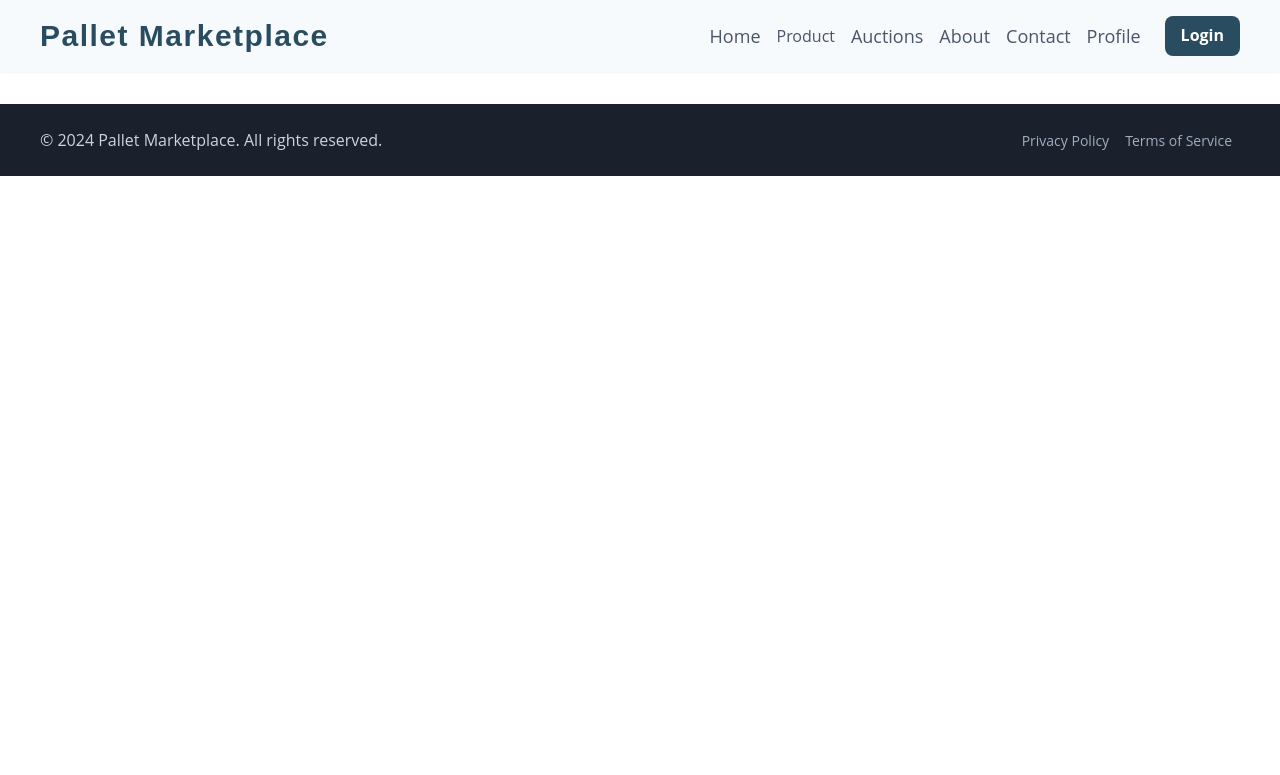
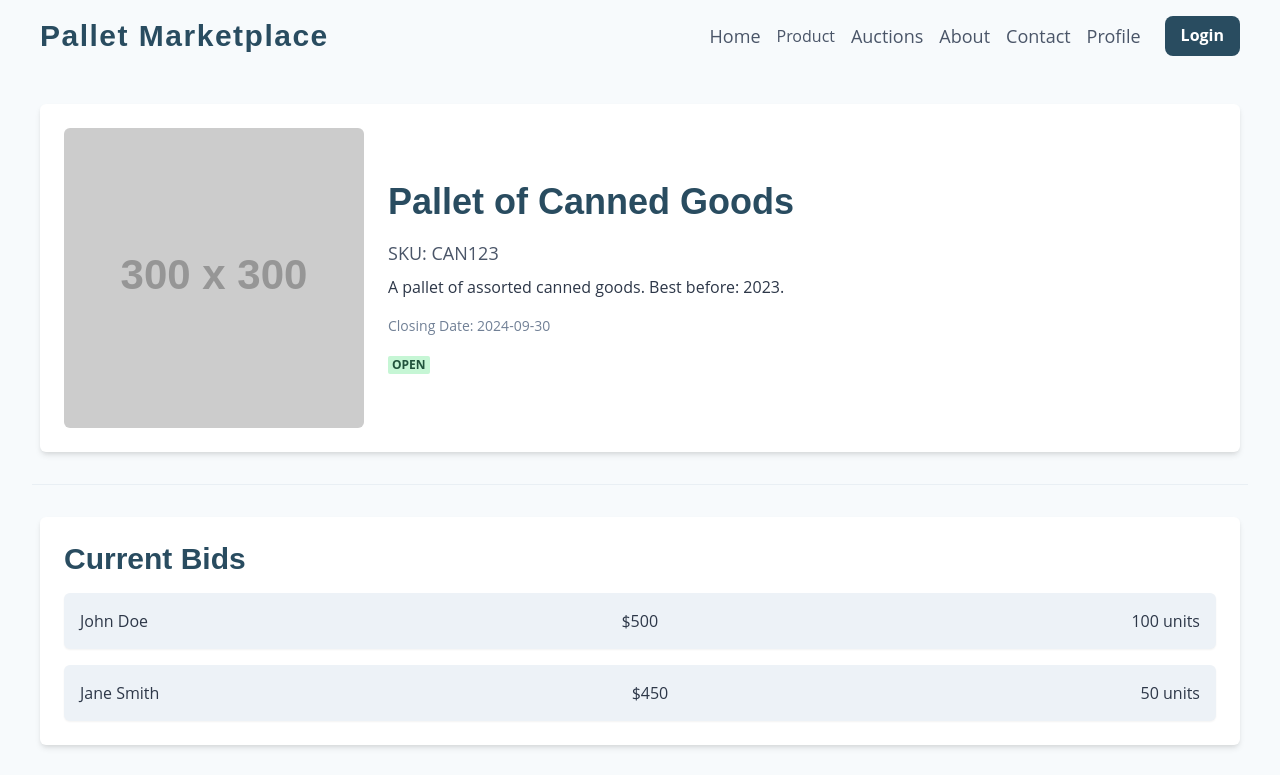
Before and after one commit to dannymansilla/pallet, a React (Create React App) app in the folder frontend/: page /auctions/1 in a window 1280 px wide. Shown: the top 775 px of the page. Built offline with nearby package versions, Linux system fonts and the light colour scheme.

Commit message:
add auction page plaeholder

```diff
--- a/frontend/src/App.js
+++ b/frontend/src/App.js
@@ -15,6 +15,7 @@ import BiddingPage from './pages/BiddingPage';
 import CreateAccountPage from './pages/CreateAccountPage';
 import LoginPage from './pages/LoginPage';
 import ProductDetails from './pages/ProductDetails';
+import AuctionDetailsPage from './pages/AuctionDetailsPage';
 
 function App() {
   return (
@@ -32,6 +33,7 @@ function App() {
           <Route path="/list-product" element={<ListProductPage />} />
           <Route path="/bid" element={<BiddingPage />} />
           <Route path="/details" element={<ProductDetails />} />
+          <Route path="/auctions/:id" element={<AuctionDetailsPage />} />
 
           {/* Add other routes as needed */}
         </Routes>
--- /dev/null
+++ b/frontend/src/pages/AuctionDetailsPage.js
@@ -0,0 +1,126 @@
+// src/pages/AuctionDetailsPage.js
+import React, { useEffect, useState } from 'react';
+import { useParams } from 'react-router-dom';
+import {
+  Box,
+  Flex,
+  Heading,
+  Text,
+  Image,
+  Stack,
+  Divider,
+  Button,
+  Badge,
+} from '@chakra-ui/react';
+
+// Mock data for a single auction (replace with API data)
+const auctionData = {
+  id: 1,
+  title: 'Pallet of Canned Goods',
+  description: 'A pallet of assorted canned goods. Best before: 2023.',
+  image: 'https://via.placeholder.com/300',
+  sku: 'CAN123',
+  closeDate: '2024-09-30',
+  status: 'Open',
+  currentBids: [
+    { id: 1, bidder: 'John Doe', amount: '$500', quantity: '100 units' },
+    { id: 2, bidder: 'Jane Smith', amount: '$450', quantity: '50 units' },
+  ],
+};
+
+const AuctionDetailsPage = () => {
+  const { id } = useParams(); // Get the auction ID from the URL params
+  const [auction, setAuction] = useState(null);
+
+  useEffect(() => {
+    // Replace this with actual API call to fetch auction details by ID
+    // Example: fetchAuctionDetails(id).then(data => setAuction(data));
+    setAuction(auctionData); // Use mock data for now
+  }, [id]);
+
+  if (!auction) {
+    return <Text>Loading...</Text>; // Show a loading state while fetching data
+  }
+
+  return (
+    <Box bg="gray.50" p={8} minH="80vh">
+      <Flex
+        direction={{ base: 'column', md: 'row' }}
+        align="center"
+        maxW="1200px"
+        mx="auto"
+        p={6}
+        bg="white"
+        borderRadius="md"
+        boxShadow="md"
+      >
+        <Image
+          src={auction.image}
+          alt={auction.title}
+          borderRadius="md"
+          boxSize="300px"
+          objectFit="cover"
+          mb={{ base: 4, md: 0 }}
+          mr={{ base: 0, md: 6 }}
+        />
+        <Box>
+          <Heading as="h1" size="xl" color="brand.600" mb={4}>
+            {auction.title}
+          </Heading>
+          <Text fontSize="lg" color="gray.600" mb={2}>
+            SKU: {auction.sku}
+          </Text>
+          <Text fontSize="md" color="gray.700" mb={4}>
+            {auction.description}
+          </Text>
+          <Text fontSize="sm" color="gray.500" mb={4}>
+            Closing Date: {auction.closeDate}
+          </Text>
+          <Badge colorScheme={auction.status === 'Open' ? 'green' : 'red'}>
+            {auction.status}
+          </Badge>
+        </Box>
+      </Flex>
+
+      <Divider my={8} />
+
+      <Box maxW="1200px" mx="auto" p={6} bg="white" borderRadius="md" boxShadow="md">
+        <Heading as="h2" size="lg" color="brand.600" mb={4}>
+          Current Bids
+        </Heading>
+        <Stack spacing={4}>
+          {auction.currentBids.map((bid) => (
+            <Flex
+              key={bid.id}
+              direction="row"
+              justify="space-between"
+              align="center"
+              bg="gray.100"
+              p={4}
+              borderRadius="md"
+              boxShadow="sm"
+            >
+              <Text fontSize="md" color="gray.700">
+                {bid.bidder}
+              </Text>
+              <Text fontSize="md" color="gray.700">
+                {bid.amount}
+              </Text>
+              <Text fontSize="md" color="gray.700">
+                {bid.quantity}
+              </Text>
+            </Flex>
+          ))}
+        </Stack>
+      </Box>
+
+      <Flex justify="center" mt={8}>
+        <Button colorScheme="teal" size="lg" variant="outline" as="a" href="/auctions">
+          Back to Auctions
+        </Button>
+      </Flex>
+    </Box>
+  );
+};
+
+export default AuctionDetailsPage;
--- a/frontend/src/pages/AuctionsPage.js
+++ b/frontend/src/pages/AuctionsPage.js
@@ -1,6 +1,7 @@
 // src/pages/AuctionsPage.js
 import React from 'react';
 import { Box, Flex, Heading, Text, SimpleGrid, Image, Button } from '@chakra-ui/react';
+import { Link } from 'react-router-dom'; // Import Link from react-router-dom
 
 const auctions = [
   {
@@ -56,10 +57,10 @@ const AuctionsPage = () => {
                 Closing Date: {auction.closeDate}
               </Text>
               <Button
+                as={Link} // Use Link component for navigation
+                to={`/auctions/${auction.id}`} // Dynamic link to auction details page
                 colorScheme="teal"
                 size="sm"
-                as="a"
-                href={`/auctions/${auction.id}`}
                 width="100%"
                 variant="outline"
               >
--- a/frontend/src/pages/ProfilePage.js
+++ b/frontend/src/pages/ProfilePage.js
@@ -12,6 +12,7 @@ import {
   Badge,
   Button
 } from '@chakra-ui/react';
+import { Link } from 'react-router-dom'; // Import Link from react-router-dom
 
 const user = {
   name: 'John Doe',
@@ -148,7 +149,14 @@ const ProfilePage = () => {
                 <Text fontSize="sm" color="gray.500" mb={4}>
                   Closing Date: {listing.closingDate}
                 </Text>
-                <Button colorScheme="teal" size="sm" as="a" href={`/listings/${listing.id}`} width="100%" variant="outline">
+                <Button
+                  as={Link} // Use Link component for navigation
+                  to={`/auctions/${listing.id}`} // Link to auction details page
+                  colorScheme="teal"
+                  size="sm"
+                  width="100%"
+                  variant="outline"
+                >
                   View Listing
                 </Button>
               </Box>
```
